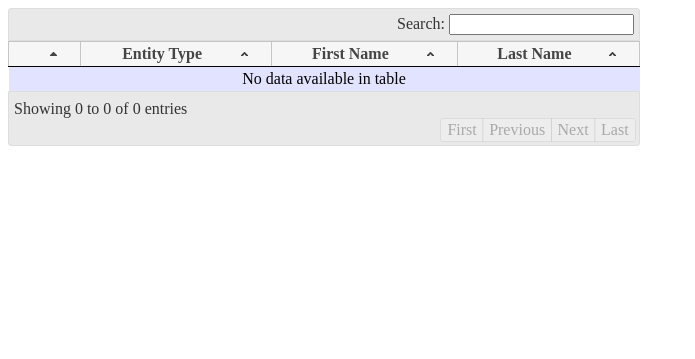
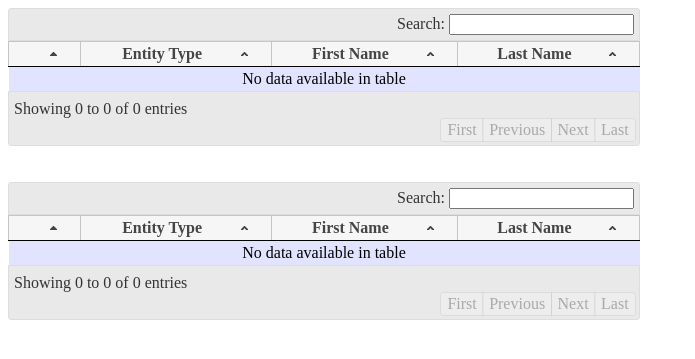
Before and after one commit to innovationhero/nationwidefinance, a Django app: page /add_referral/ in a window 1280 px wide. Shown: the top 359 px of the page, without its empty margins (0-695 px from the left). Run offline with Django 3.2, Linux system fonts and the light colour scheme; parts of the project's set-up code (start-up, migrations or seed data) failed here and were passed over; some libraries are stand-ins or nearby versions.

Commit message:
Added JQuery tables

```diff
--- a/nationwidefinance/referrals/templates/add_referral.html
+++ b/nationwidefinance/referrals/templates/add_referral.html
@@ -2,7 +2,12 @@
 {% block header_tag%}
 {% autoescape off %}
 	<script>
+
+
+
 	$(document).ready(function() {
+
+
 		var aoColumns = [
 			{"sTitle" : ""},
 			{"sTitle" : "Entity Type"},
@@ -18,26 +23,17 @@
 		};
 
 		var referrer_table = nationwide.utils.datatable_factory(false, {{aaData}}, aoColumns, btn);
+		$("#referrer_table").dataTable(referrer_table);
 
-		var aoColumns = [
-			{"sTitle" : ""},
-			{"sTitle" : "Entity Type"},
-			{"sTitle" : "First Name"},
-			{"sTitle" : "Last Name"}
-		]
-		var btn = {
-			'tag' : 'select',
+		var select = {
+			'tag' : 'checkbox',
 			'props' : {
-				options : [],
-				text : 'Select',
-				click : function() {$("#referral_id").val($(this).attr('id'))}
 			}
 		};
 
-		var referrer_table = nationwide.utils.datatable_factory(false, {{aaData}}, aoColumns, btn);
+		var referred_table = nationwide.utils.datatable_factory(false, {{aaData}}, aoColumns, select);
 
-
-		$("#referrer_table").dataTable(referrer_table);
+		$("#referred_table").dataTable(referred_table);
 	});
 	</script>
 {%endautoescape%}
@@ -49,8 +45,8 @@
 	</div>
 	<br/>
 	<br/>
-	<div id="referrer_table_div" style="width:50%;">
-		<table cellpadding="0" cellspacing="0" border="0" class="display" id="referrer_table" style="width:100%;"></table>
+	<div id="referred_table_div" style="width:50%;">
+		<table cellpadding="0" cellspacing="0" border="0" class="display" id="referred_table" style="width:100%;"></table>
 	</div>
 
 {%endblock%}
--- a/requirements.txt
+++ b/requirements.txt
@@ -4,3 +4,4 @@ python-dateutil==2.1
 mock
 django-social-auth
 psycopg2
+django_openid_auth
```
